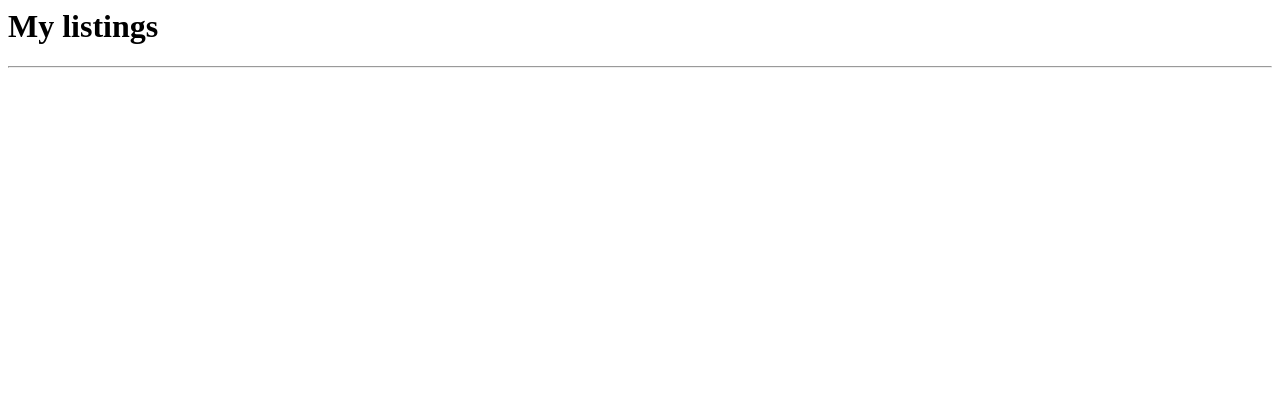
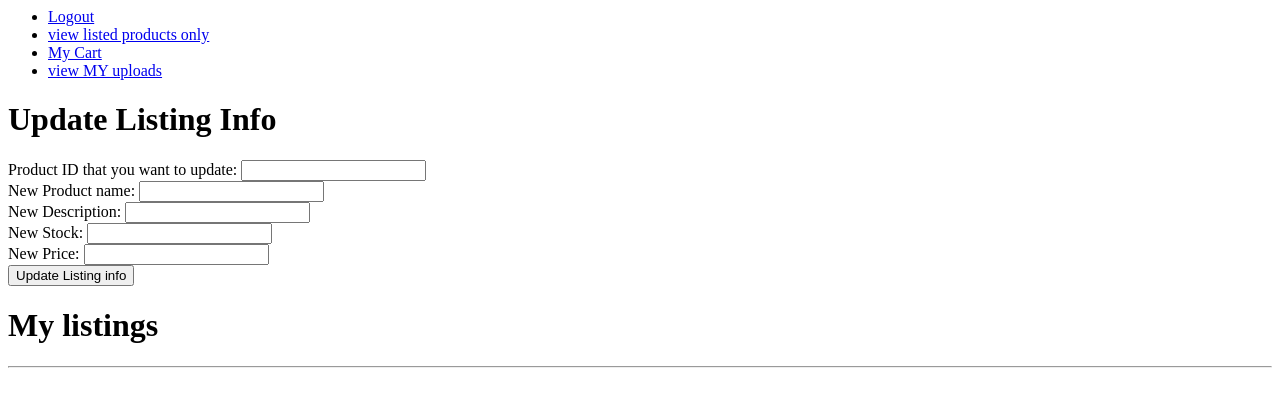
Before and after one commit to yunfeichengy/whole_beans, a Django app: page /post/myProduct in a window 1280 px wide. Shown: the top 407 px of the page. Run offline with Django 3.2, Linux system fonts and the light colour scheme; a user stored in the database is signed in; data comes from the database, SQL or seed files in the repository; both versions use the stored data as it was after the commit.

Commit message:
Allow user to change listing info from myProducts page

```diff
--- a/post/templates/post/myProduct.html
+++ b/post/templates/post/myProduct.html
@@ -1,3 +1,21 @@
+<ul id="buttons">
+    <li><a class="btn" href="../account/logout"> Logout </a></li>
+    <li><a class="btn" href="./listAllProduct"> view listed products only </a></li>
+    <li><a class="btn" href="./uploadProduct">My Cart </a></li> <!-- implementing cart right now... -->
+    <li><a class="btn" href="./myProduct"> view MY uploads </a></li>
+</ul>
+
+<h1> Update Listing Info</h1>
+<form action ="" method="post">
+    {% csrf_token %}
+    Product ID that you want to update: <input type="text" name="productID" /> <br>
+    New Product name: <input type="text" name="productName" /><br>
+    New Description: <input type="text" name="productDescription" /><br>
+    New Stock: <input type="text" name="productStock" /><br>
+    New Price: <input type="text" name="productPrice" /><br>
+    <input  type="submit" value="Update Listing info">
+</form>
+
 <h1>My listings</h1>
 
 {% if changeSuccess %}
@@ -10,7 +28,8 @@
         id: {{ p.id }} <br />
         Product: {{ p.name }} <br />
         Description: {{ p.description }} <br />
-        Stock: {{ p.inventoryCount }}
+        Stock: {{ p.inventoryCount }} <br />
+        Price: {{ p.price }}
 
     </p>
     <hr>
--- a/post/urls.py
+++ b/post/urls.py
@@ -3,7 +3,7 @@ from django.urls import path, include
 from . import views
 
 urlpatterns = [
-    path('', views.post, name='post'),
+    # path('', views.post, name='post'),
     path('listAllProduct', views.listAllProduct, name='listAllproduct'),
     path('uploadProduct', views.uploadProduct, name='uploadProduct'),
     path('myProduct', views.myProduct, name='listMyProduct')
--- a/post/views.py
+++ b/post/views.py
@@ -47,6 +47,22 @@ def uploadProduct(request):
 def myProduct(request):
     my_products = request.user.product_set.all()
     context = {'my_products': my_products}
+
+    if request.method == 'POST':
+        pID = int(request.POST['productID'])
+        productToModify = models.Product.objects.filter(id=pID)
+        if not productToModify:
+            return HttpResponseNotFound('<h1>Page not found</h1>')
+        productToModify = productToModify[0]
+        # modify
+        productToModify.name = escape(request.POST['productName'])
+        productToModify.description = escape(request.POST['productDescription'])
+        productToModify.inventoryCount = escape(request.POST['productStock'])
+        productToModify.price = float(request.POST['productPrice'])
+        productToModify.save()
+
+        context['changeSuccess'] = True
+
     return render(request, 'post/myProduct.html', context)
 
 
--- a/whole_beans/urls.py
+++ b/whole_beans/urls.py
@@ -20,7 +20,7 @@ from django.shortcuts import redirect
 
 urlpatterns = [
     path('admin/', admin.site.urls),
-    path('market/', include('market.urls')),
+    # path('market/', include('market.urls')),
     path('account/', include('account.urls')),
     path('post/', include('post.urls')),
 
```
Also changed, not shown: post/templates/post/listAllProduct.html (+7 -0 lines), db.sqlite3, post/forms.py (line endings or trailing spaces).
